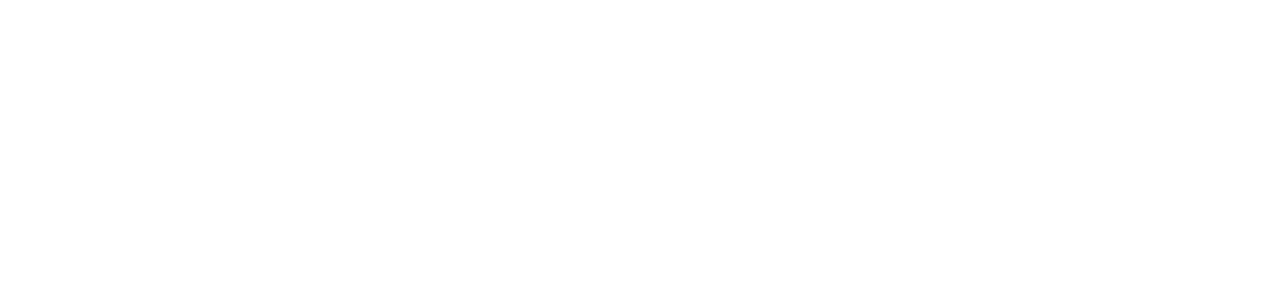
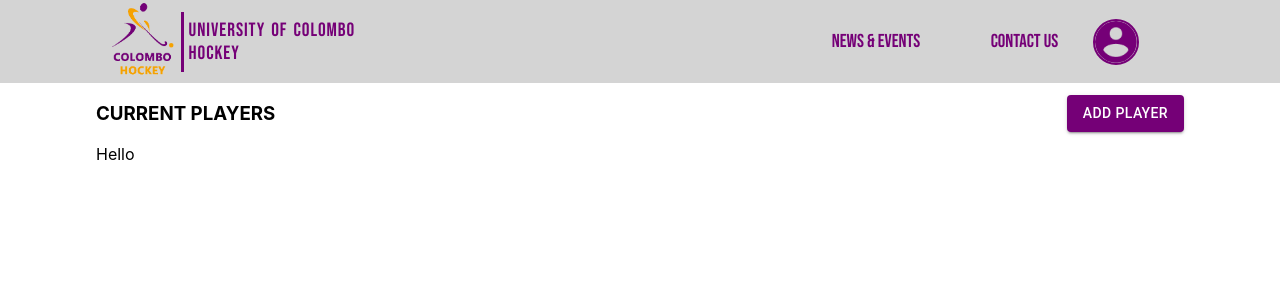
Before and after one commit to Damish-N/hockey-web, a React (Create React App) app: page /dashboard/players in a window 1280 px wide. Before the commit this address had no page. Shown: the top 300 px of the page. Built offline with nearby package versions, Linux system fonts and the light colour scheme.

Commit message:
#1-Features:Added whole routers

```diff
--- a/src/App.js
+++ b/src/App.js
@@ -6,6 +6,9 @@ import Home from "./pages/Home/Home";
 import NavBar from "./shared/components/Navbar/NavBar";
 import Dashboard from "./pages/Dashboard/Dashboard";
 import { Grid } from "@material-ui/core";
+import Players from "./pages/Dashboard/Players/Players";
+import Matches from "./pages/Dashboard/Matches/Matches";
+import CashMangement from "./pages/Dashboard/CashMangement/CashMangement";
 
 const theme = createTheme({
   palette: {
@@ -44,6 +47,9 @@ function App() {
             <Route path="/" element={<Home />} />
             <Route path="/home" element={<Home />} />
             <Route path="/dashboard" element={<Dashboard />} />
+            <Route path="/dashboard/players" element={<Players />} />
+            <Route path="/dashboard/matches" element={<Matches />} />
+            <Route path="/dashboard/cash" element={<CashMangement />} />
           </Route>
           <Route path="/login" element={<Login />} />
         </Routes>
--- /dev/null
+++ b/src/pages/Dashboard/CashMangement/CashMangement.js
@@ -0,0 +1,7 @@
+import React from "react";
+
+function CashMangement(props) {
+  return <div>Cash Management</div>;
+}
+
+export default CashMangement;
--- a/src/pages/Dashboard/Dashboard.js
+++ b/src/pages/Dashboard/Dashboard.js
@@ -17,14 +17,15 @@ import {
   TablePagination,
   TableRow,
 } from "@material-ui/core";
-import MyCalendar from "../../shared/components/Calender/Calender";
 import ListView from "../../shared/components/ListView/ListView";
 import CardView from "../../shared/components/CardView/CardView";
 import Style from "../Login/Login.module.css";
 import { TextField } from "@mui/material";
 import { useFormik } from "formik";
+import { useNavigate } from "react-router-dom";
 
 function Dashboard(props) {
+  const navigate = useNavigate();
   function format(inputDate) {
     let date, month, year;
 
@@ -195,21 +196,36 @@ function Dashboard(props) {
           value={15}
           childComponent={"AccessibilityNewIcon"}
           description={"PLAYERS"}
+          onClick={() => {
+            console.log("clicked");
+            navigate("players");
+            console.log("clicked");
+          }}
         ></CardView>
         <CardView
           value={25}
           childComponent={"ViewDayIcon"}
           description={"SEASONED PLAYED MATCHES"}
+          onClick={() => {
+            console.log("clicked");
+            navigate("matches");
+            console.log("clicked");
+          }}
         ></CardView>
         <CardView
           value={25650}
           childComponent={"MonetizationOnIcon"}
           description={"HASH IN HAND"}
+          onClick={() => {
+            console.log("clicked");
+            navigate("cash");
+            console.log("clicked");
+          }}
         ></CardView>
       </Grid>
 
       <Grid className={Styles.detailsContainer}>
-        <Grid xs={12} md={8}>
+        <Grid item xs={12} md={8}>
           <TableContainer className={Styles.tableContainer}>
             <Table stickyHeader aria-label="sticky table">
               <TableHead>
@@ -228,14 +244,9 @@ function Dashboard(props) {
               <TableBody>
                 {rows
                   .slice(page * rowsPerPage, page * rowsPerPage + rowsPerPage)
-                  .map((row) => {
+                  .map((row, key) => {
                     return (
-                      <TableRow
-                        hover
-                        role="checkbox"
-                        tabIndex={-1}
-                        key={row.code}
-                      >
+                      <TableRow hover role="checkbox" tabIndex={-1} key={key}>
                         <TableCell align="left">{row.first}</TableCell>
                         <TableCell align="left">{row.last}</TableCell>
                         <TableCell align="left">{row.fac}</TableCell>
@@ -318,7 +329,7 @@ function Dashboard(props) {
             <Paper
               aria-disabled={true}
               style={{
-                maxWidth: "100%",
+                maxWidth: "10 0%",
                 border: "2px solid rgba(117, 0, 119, 0.5)",
                 overflow: "auto",
                 display: "flex",
--- /dev/null
+++ b/src/pages/Dashboard/Matches/Matches.js
@@ -0,0 +1,7 @@
+import React from "react";
+
+function Matches(props) {
+  return <div>Match Management</div>;
+}
+
+export default Matches;
--- /dev/null
+++ b/src/pages/Dashboard/Players/Players.js
@@ -0,0 +1,24 @@
+import React from "react";
+import { Grid } from "@mui/material";
+import { Button, Divider } from "@material-ui/core";
+import Styles from "./Players.module.css";
+
+function Players(props) {
+  return (
+    <Grid container className={Styles.mainContainer} style={{ width: "85%" }}>
+      <Grid item xs={12} className={Styles.headingContainer}>
+        <h3>CURRENT PLAYERS</h3>
+        <Button
+          variant="contained"
+          style={{ background: "#750077FF", color: "white" }}
+        >
+          Add Player
+        </Button>
+      </Grid>
+      <Divider />
+      <Grid>Hello</Grid>
+    </Grid>
+  );
+}
+
+export default Players;
--- /dev/null
+++ b/src/pages/Dashboard/Players/Players.module.css
@@ -0,0 +1,10 @@
+.mainContainer {
+  margin: 0 auto;
+  /*background: red;*/
+}
+
+.headingContainer {
+  display: flex;
+  justify-content: space-between;
+  align-items: center;
+}
--- a/src/shared/components/CardView/CardView.js
+++ b/src/shared/components/CardView/CardView.js
@@ -7,7 +7,13 @@ import MonetizationOnIcon from "@mui/icons-material/MonetizationOn";
 
 function CardView(props) {
   return (
-    <Grid className={Styles.itemContainer} xs={10} md={4}>
+    <Grid
+      onClick={props.onClick}
+      className={Styles.itemContainer}
+      xs={10}
+      md={4}
+      item
+    >
       <Paper className={Styles.item_paper}>
         <div className={Styles.item_paper_Container}>
           {props.childComponent === "AccessibilityNewIcon" ? (
--- a/src/shared/components/ListView/ListView.js
+++ b/src/shared/components/ListView/ListView.js
@@ -25,7 +25,6 @@ function ListView(props) {
           </header>
           <ul className={Styles.todo_cmp__list}>
             {props.list.map((todo, key) => {
-              console.log(todo);
               return (
                 todo.status === "pending" && (
                   <li key={key}>
```
Also changed, not shown: src/pages/Dashboard/CashMangement/CashMangement.module.css (added), src/pages/Dashboard/Matches/Matches.module.css (added).
